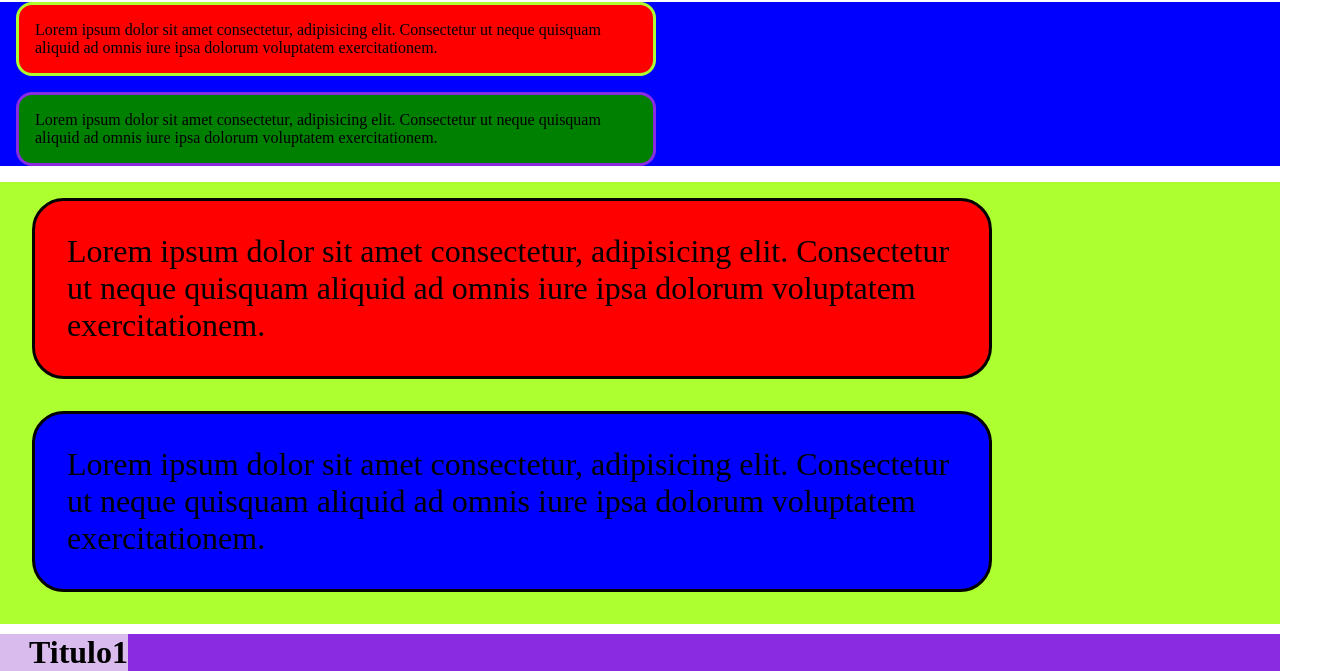
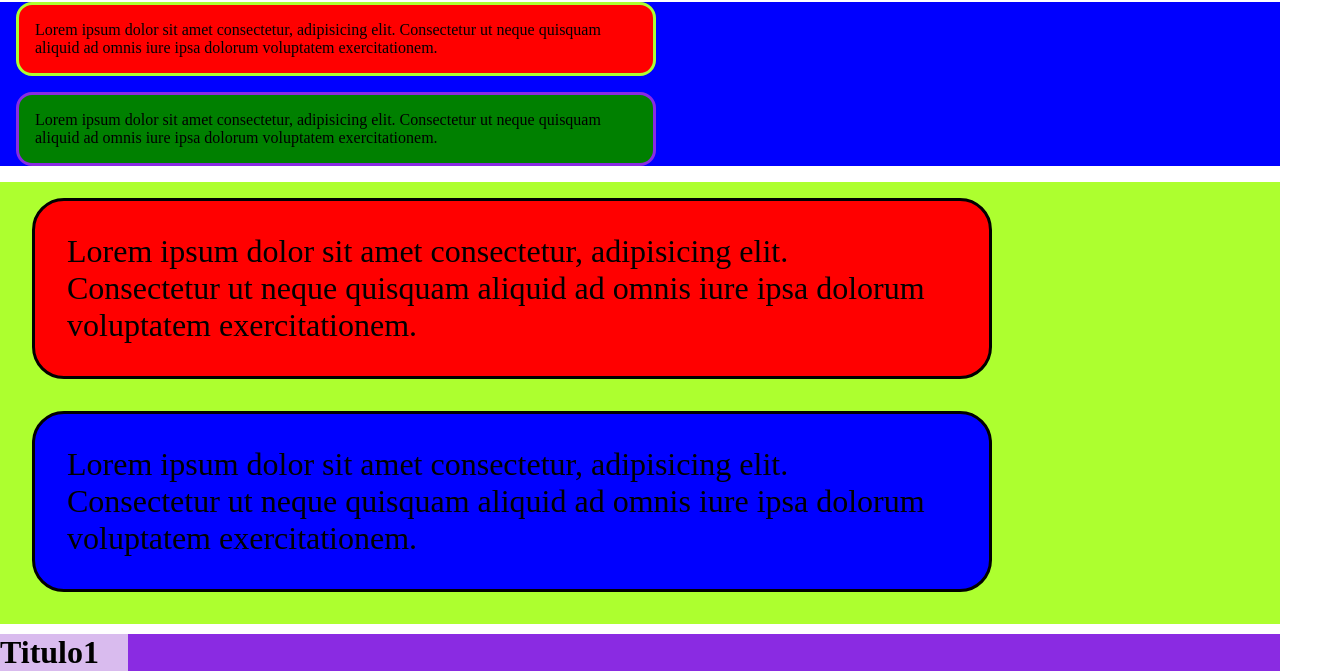
Before and after one commit to lncabana93/Ptacticas-anotaciones, a website built with Vite: page index.html in a window 1280 px wide. Shown: the part 69-740 px from the top of the page, 1344 px wide, since content can reach past the window. Built offline with nearby package versions, Linux system fonts and the light colour scheme.

Commit message:
trabajamos las  media screem para desarrollar paginas en 768px y en 1200px

```diff
--- a/style.css
+++ b/style.css
@@ -262,3 +262,69 @@ button:focus {
 fieldset:focus-within {
   background-color: greenyellow;
 }
+
+/*
+las propiedades @media screen se utilizan para trabajar responsive y adarpar el contenido a distintas pantallas ej cel, notebook y pc los px mas utilizados son 576px, 768px, 1200px */
+
+@media screen and (min-width: 768px) {
+  p {
+    margin-right: 1rem;
+  }
+  .articulos {
+    text-align: left;
+    position: sticky;
+    top: 0;
+    background-color: #f8f3f3b8;
+    width: 14vw;
+    font-size: 2em;
+  }
+  h2 {
+    position: relative;
+    right: 1rem;
+    margin-top: 10px;
+    text-align: right;
+    font-size: 2em;
+    background-color: yellowgreen;
+  }
+  .whatsapp {
+    color: white;
+    background-color: green;
+    text-align: center;
+    font-size: 2em;
+    width: 4vw;
+    border-radius: 1rem;
+    position: fixed;
+    bottom: 0;
+    left: 90vw; /*  con la propiedad left el elemento se va a correr -->> */
+    /* right: 20px */ /* con esta propiedad el elemento se va a correr <-- */
+  }
+}
+
+@media screen and (min-width: 1200px){
+  .articulos {
+    text-align: left;
+    position: sticky;
+    top: 0;
+    background-color: #f8f3f3b8;
+    width: 10vw;
+    font-size: 2em;
+    position: relative;
+    right: 1rem;
+  }
+  h2 {
+    margin-right: 10px;
+    margin-top: 10px;
+    text-align: right;
+    font-size: 2em;
+    background-color: yellowgreen;
+    width: 100%;
+    margin-left: 1rem;
+  }
+  fieldset {
+    background-color: #a11a1a3f;
+    border: none;
+    margin-left: 0.1rem;
+    padding-bottom: 0.2rem;
+    width: 100%;
+  }
+}
```
